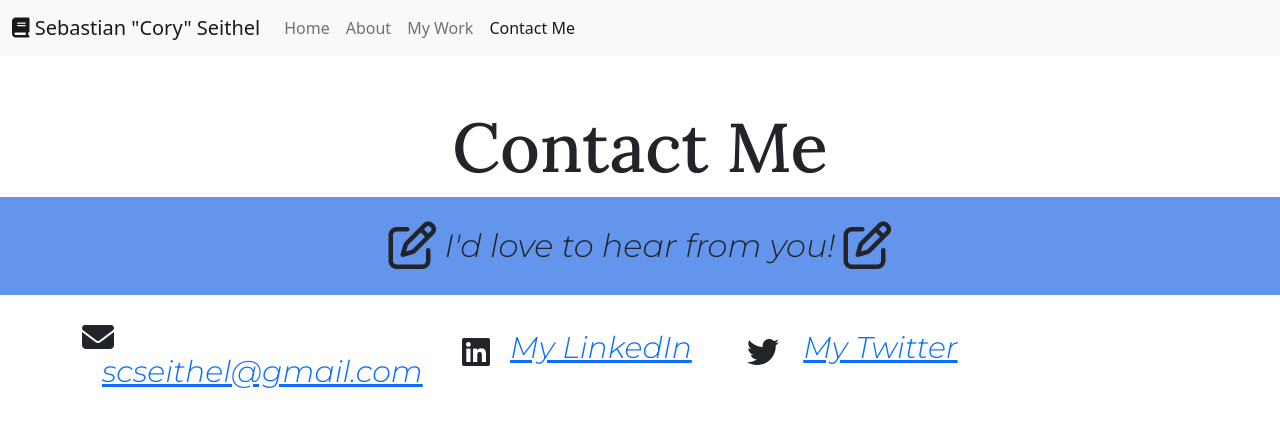
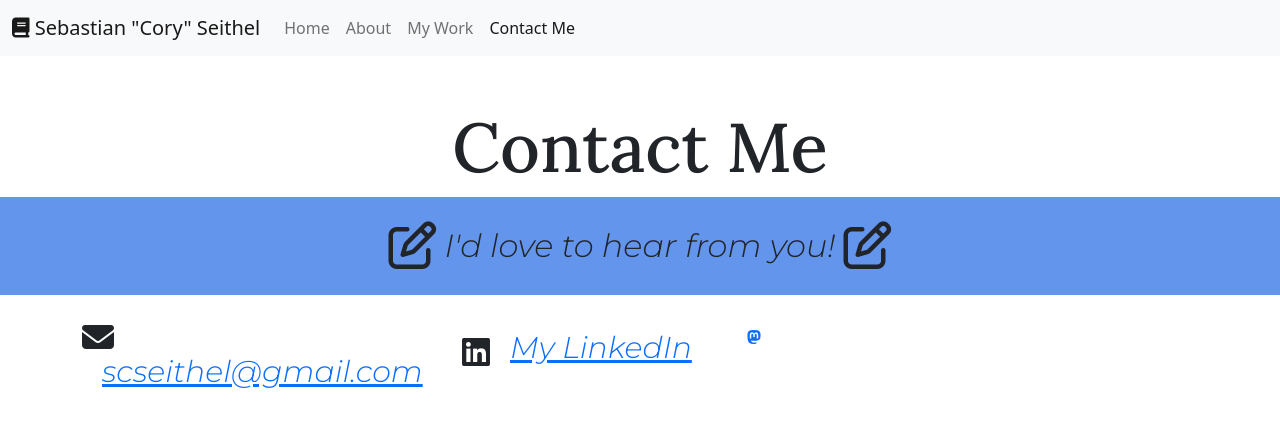
Before and after one commit to CorianderSeb/Portfolio-Project, a plain HTML site: page contact.html in a window 1280 px wide. Drawn offline with nearby package versions, Linux system fonts and the light colour scheme.

Commit message:
switched links to Mastodon

```diff
--- a/contact.html
+++ b/contact.html
@@ -50,7 +50,7 @@
     <div class="col-sm-12 col-lg-3 contact-class">
      <i class=" icon fa-brands fa-linkedin fa-2xl"></i><a title="LinkedIn" href="https://www.linkedin.com/in/sebastian-seithel-00990123b/" class="contact-info linkedin contact-class">My LinkedIn </a></div>
     <div class="col-sm-12 col-lg-5 contact-class twitter">
-     <i class="icon fa-brands twitter fa-twitter fa-2xl"></i> <a title="Twitter" href="https://twitter.com/Sarenha" class="contact-info contact-class">My Twitter </a></div>
+    <a title="mastodon profile" href="https://hachyderm.io/@SebastianCSeithel"><i class="fa-brands fa-mastodon"></i></a>
     </div>
   </div>
 </div>
```
Also changed, not shown: about.html (+1 -1 lines), index.html (+1 -1 lines), work.html (+1 -1 lines).
